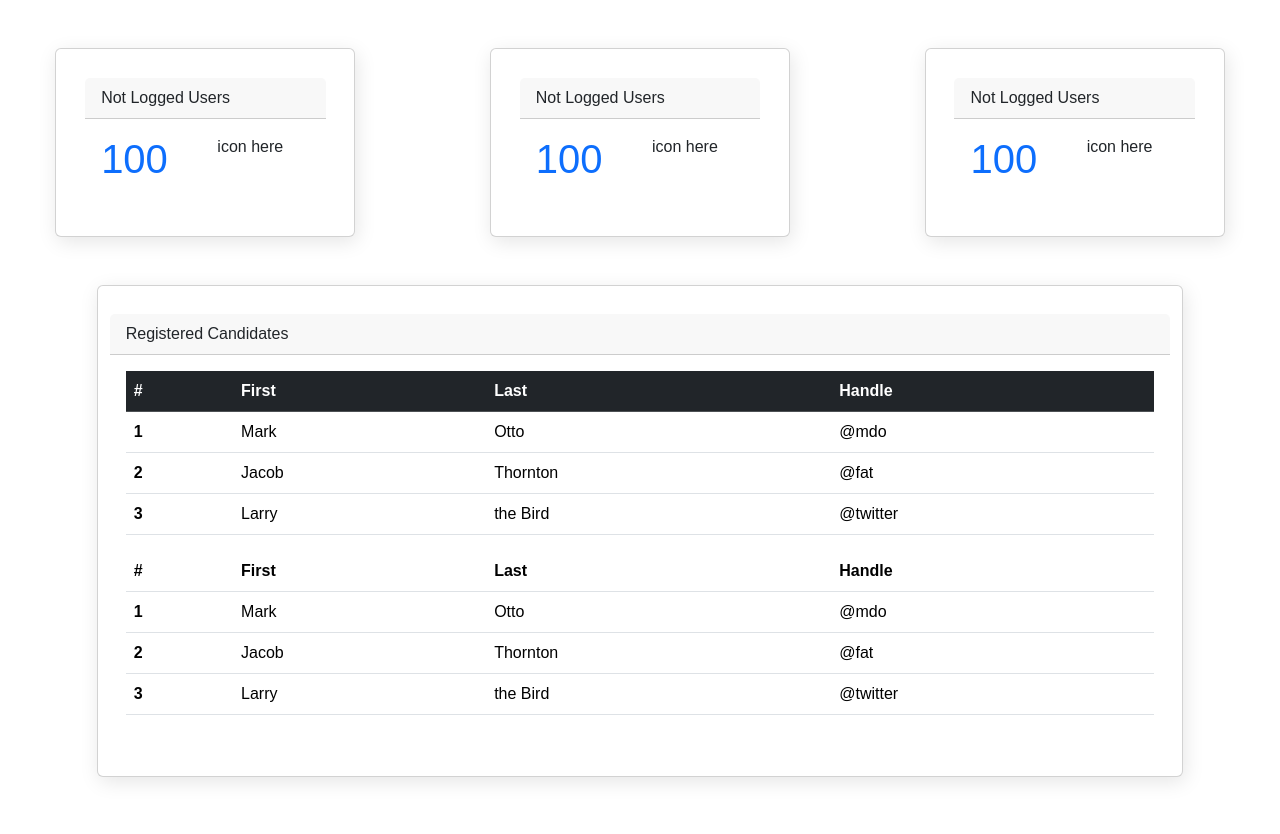
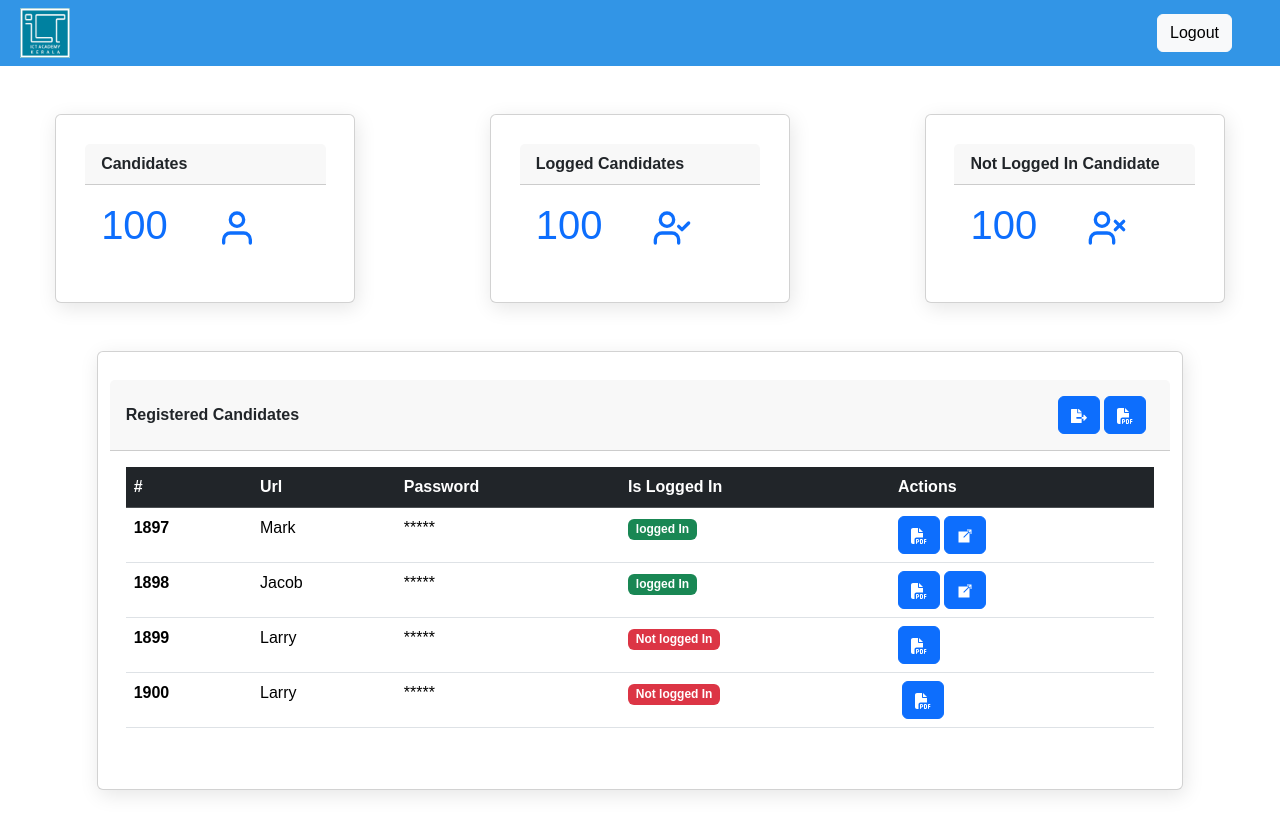
Before and after one commit to vimalprakash404/Assessment-app, a React (Vite) app in the folder frontend/: page /Dashboard in a window 1280 px wide. Shown: the top 834 px of the page. Built offline with nearby package versions, Linux system fonts and the light colour scheme.

Commit message:
new admin dashboard design added

```diff
--- a/frontend/src/Pages/Instruction.jsx
+++ b/frontend/src/Pages/Instruction.jsx
@@ -38,7 +38,7 @@ function Instruction() {
     getAssessment();
     return (
 
-        <div class="cookie-wrapper">
+        <div className="cookie-wrapper">
             <div className="cookie-card" style={{ margin: "auto" }}>
                 <span className="title">📝 Instructions</span>
                 <p className="description"><ol>
--- a/frontend/src/Pages/Login.jsx
+++ b/frontend/src/Pages/Login.jsx
@@ -67,26 +67,26 @@ const Login = () => {
     return (
         <div>
 
-            <div class="card">
+            <div className="card">
                 <form onSubmit={handleLogin}>
                     <div style={{ display: "flex", justifyContent: "center" }}>
                         <img src={logo} style={{ height: 100 }} />
 
                     </div>
-                    <p class="or"></p>
+                    <p className="or"></p>
                     {/* <div>
                         <h2 class="title"> Log in</h2>
                     </div> */}
 
                     {
-                        errorMessage ? (<div class="error-msg">
+                        errorMessage ? (<div className="error-msg">
 
                             <MdDangerous />  {errorMessage}
                         </div>) : (<></>)
                     }
 
 
-                    <div class="email-login">
+                    <div className="email-login">
                         <label for="email"> <b>Username</b></label>
                         <input type="text"
                             placeholder="Username"
@@ -98,7 +98,7 @@ const Login = () => {
                             value={password}
                             onChange={(e) => setPassword(e.target.value)} required />
                     </div>
-                    <button class="cta-btn">Log In</button>
+                    <button className="cta-btn">Log In</button>
                     {/* <a class="forget-pass" href="#">Forgot password?</a> */}
                 </form>
             </div>
--- a/frontend/src/Pages/admin/DashBoard.jsx
+++ b/frontend/src/Pages/admin/DashBoard.jsx
@@ -1,20 +1,35 @@
 import "./css/dashboard.css"
+import { FiUser } from "react-icons/fi";
+import { LuUserCheck, LuUserX } from "react-icons/lu";
+import { FaFileExport } from "react-icons/fa";
+import { FaFilePdf } from "react-icons/fa6";
+import logo from "../../assets/logo.png";
+import { IoOpenSharp } from "react-icons/io5";
 
 
 function DashBoard() {
     return (
         <div className="">
+            <nav className="navbar navbar-light  justify-content-between text-light" >
+                <div >
+                    <a className="navbar-brand inline-block" href="#">
+                        <img src={logo} width="50" height="50" className="inline-block align-top" alt="" />
+                    </a>
+                    {/* <h5 className="inline-block">Dashboard</h5> */}
+                </div>
 
+                <button className="btn btn-light mx-5">Logout</button>
+            </nav>
             <div className="row justify-center-around">
                 <div className="col-4">
-                    <div class="card">
-                        <div class="card-header">
-                            Not Logged Users
+                    <div className="card">
+                        <div className="card-header">
+                            <b>Candidates</b>
                         </div>
-                        <div class="card-body">
+                        <div className="card-body">
                             <div className="row">
-                                <div className="col"><h1 class=" text-primary">100</h1> </div>
-                                <div className="col">icon here</div>
+                                <div className="col"><h1 className=" text-primary">100</h1> </div>
+                                <div className="col" ><h1 className=" text-primary">  <FiUser /></h1></div>
                             </div>
                         </div>
                     </div>
@@ -24,14 +39,14 @@ function DashBoard() {
 
 
                 <div className="col-4">
-                    <div class="card">
-                        <div class="card-header">
-                            Not Logged Users
+                    <div className="card">
+                        <div className="card-header">
+                            <b>Logged Candidates</b>
                         </div>
-                        <div class="card-body">
+                        <div className="card-body">
                             <div className="row">
-                                <div className="col"><h1 class=" text-primary">100</h1> </div>
-                                <div className="col">icon here</div>
+                                <div className="col"><h1 className=" text-primary">100</h1> </div>
+                                <div className="col"><h1 className=" text-primary">  <LuUserCheck /></h1></div>
                             </div>
                         </div>
                     </div>
@@ -39,14 +54,14 @@ function DashBoard() {
 
 
                 <div className="col-4">
-                    <div class="card">
-                        <div class="card-header">
-                            Not Logged Users
+                    <div className="card">
+                        <div className="card-header">
+                            <b>Not Logged In Candidate</b>
                         </div>
-                        <div class="card-body">
+                        <div className="card-body">
                             <div className="row">
-                                <div className="col"><h1 class=" text-primary">100</h1> </div>
-                                <div className="col">icon here</div>
+                                <div className="col"><h1 className=" text-primary">100</h1> </div>
+                                <div className="col"><h1 className=" text-primary">  <LuUserX /></h1></div>
                             </div>
                         </div>
                     </div>
@@ -54,71 +69,75 @@ function DashBoard() {
             </div>
             <div className="row justify-content-center">
                 <div className="card col-10">
-                    <div class="card-header">
-                        Registered  Candidates
+                    <div className="card-header">
+                        <div className="d-flex flex-row justify-content-between align-items-center">
+                            <div >
+                                <b>Registered  Candidates</b>
+                            </div>
+                            <div className="p-2">
+                                <button type="button" className="btn btn-primary mx-1"> <FaFileExport /></button>
+                                <button type="button" className="btn btn-primary"><FaFilePdf /></button>
+                            </div>
+
+                        </div>
+
                     </div>
                     <div className="card-body">
-                        <table class="table  table-hover">
-                            <thead class="table-dark">
+                        <table className="table  table-hover">
+                            <thead className="table-dark">
                                 <tr>
                                     <th scope="col">#</th>
-                                    <th scope="col">First</th>
-                                    <th scope="col">Last</th>
-                                    <th scope="col">Handle</th>
+                                    <th scope="col">Url</th>
+                                    <th scope="col">Password</th>
+                                    <th scope="col"> Is Logged In</th>
+                                    <th scope="col">Actions</th>
                                 </tr>
                             </thead>
                             <tbody>
                                 <tr>
-                                    <th scope="row">1</th>
+                                    <th scope="row">1897</th>
                                     <td>Mark</td>
-                                    <td>Otto</td>
-                                    <td>@mdo</td>
+                                    <td>*****</td>
+                                    <td>
+                                        <span className="badge bg-success">logged In</span>
+                                    </td>
+                                    <td><button type="button" className="btn btn-primary"><FaFilePdf /></button>
+                                    <button type="button" className="btn btn-primary mx-1"><IoOpenSharp /></button></td>
+
                                 </tr>
                                 <tr>
-                                    <th scope="row">2</th>
+                                    <th scope="row">1898</th>
                                     <td>Jacob</td>
-                                    <td>Thornton</td>
-                                    <td>@fat</td>
+                                    <td>*****</td>
+                                    <td>
+                                        <span className="badge bg-success">logged In</span>
+                                    </td>
+                                    <td><button type="button" className="btn btn-primary"><FaFilePdf /></button>
+                                    <button type="button" className="btn btn-primary mx-1"><IoOpenSharp /></button></td>
                                 </tr>
                                 <tr>
-                                    <th scope="row">3</th>
+                                    <th scope="row">1899</th>
                                     <td>Larry</td>
-                                    <td>the Bird</td>
-                                    <td>@twitter</td>
+                                    <td>*****</td>
+                                    <td>
+                                        <span className="badge bg-danger">Not logged In</span>
+                                    </td>
+                                    <td><button type="button" className="btn btn-primary"><FaFilePdf /></button></td>
+                                </tr>
+                                <tr>
+                                    <th scope="row">1900</th>
+                                    <td>Larry</td>
+                                    <td>*****</td>
+                                    <td>
+                                        <span className="badge bg-danger">Not logged In</span>
+                                    </td>
+                                    <td><button type="button" className="btn btn-primary mx-1"><FaFilePdf /></button>
+                                       </td>
                                 </tr>
                             </tbody>
                         </table>
 
-                        <table class="table">
-                            <thead class="thead-light">
-                                <tr>
-                                    <th scope="col">#</th>
-                                    <th scope="col">First</th>
-                                    <th scope="col">Last</th>
-                                    <th scope="col">Handle</th>
-                                </tr>
-                            </thead>
-                            <tbody>
-                                <tr>
-                                    <th scope="row">1</th>
-                                    <td>Mark</td>
-                                    <td>Otto</td>
-                                    <td>@mdo</td>
-                                </tr>
-                                <tr>
-                                    <th scope="row">2</th>
-                                    <td>Jacob</td>
-                                    <td>Thornton</td>
-                                    <td>@fat</td>
-                                </tr>
-                                <tr>
-                                    <th scope="row">3</th>
-                                    <td>Larry</td>
-                                    <td>the Bird</td>
-                                    <td>@twitter</td>
-                                </tr>
-                            </tbody>
-                        </table>
+
                     </div>
 
                 </div>
```
